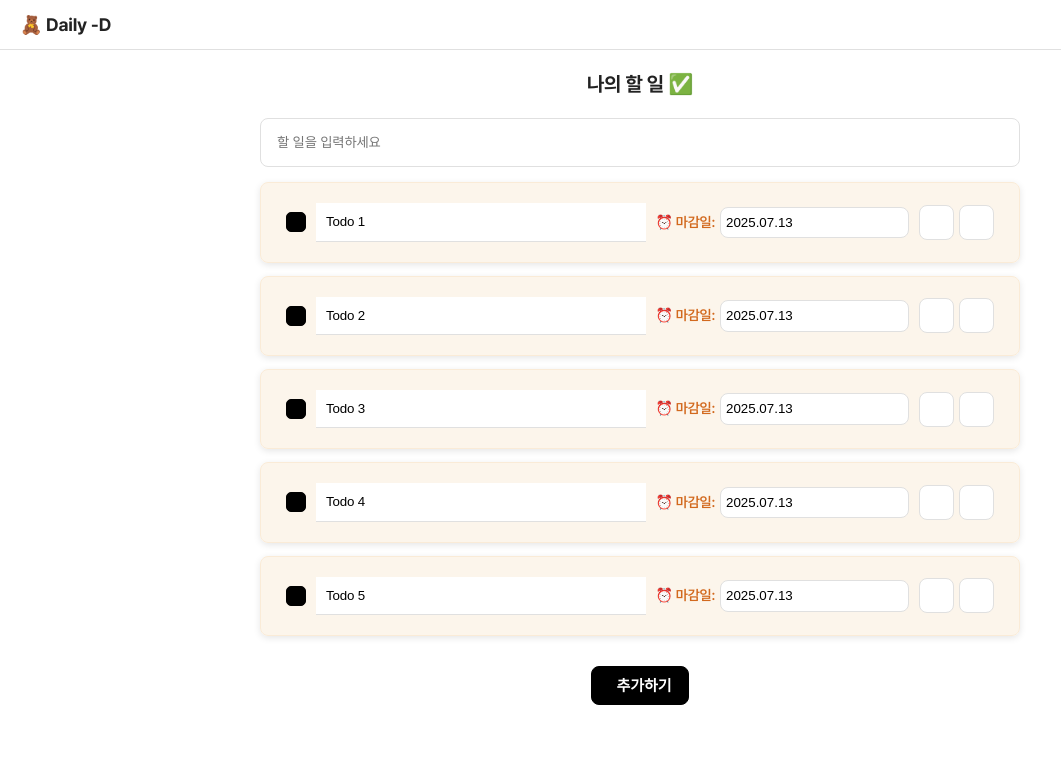
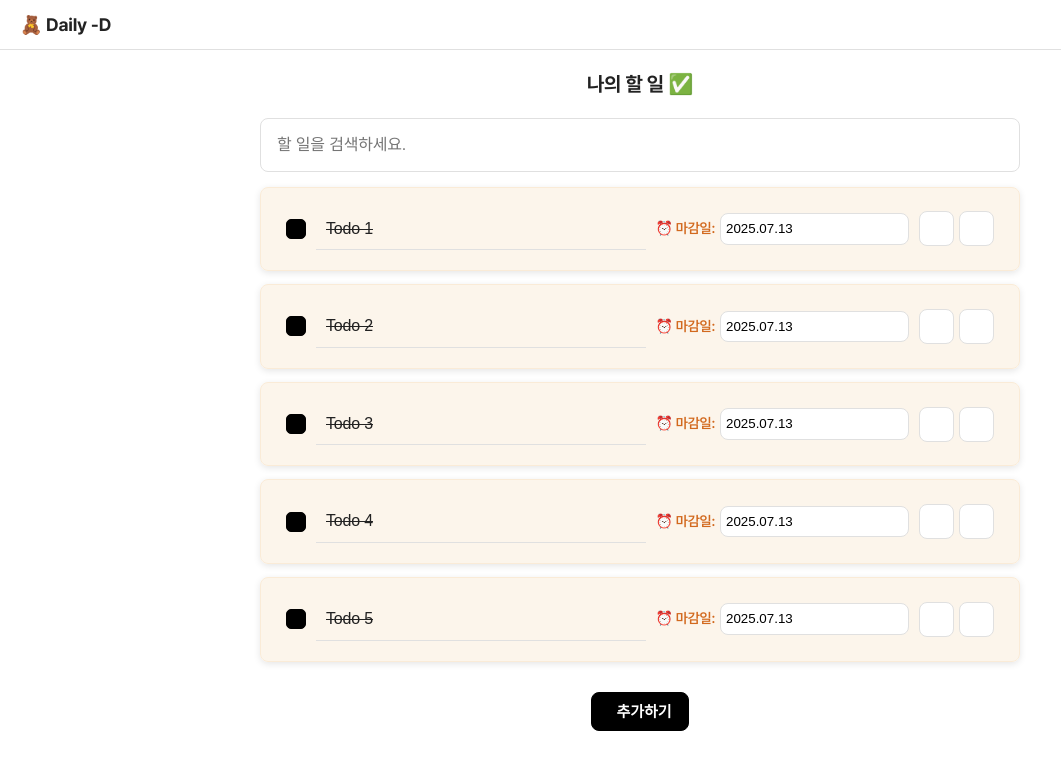
Before and after one commit to hyeminem-Jo/toy-project, a Next.js app: page /todo in a window 1280 px wide. Shown: the top 770 px of the page, without its empty margins (0-1061 px from the left). Built offline with nearby package versions, Linux system fonts and the light colour scheme.

Commit message:
feat: TODO UI 구현 완료

```diff
--- a/src/app/_modules/common/components/form/input/Input.tsx
+++ b/src/app/_modules/common/components/form/input/Input.tsx
@@ -20,11 +20,12 @@ interface InputProps extends React.InputHTMLAttributes<HTMLInputElement> {
   onBlur?: (e: React.FocusEvent<HTMLInputElement>) => void;
   onFocus?: (e: React.FocusEvent<HTMLInputElement>) => void;
   isLineThrough?: boolean;
+  ref?: React.RefObject<HTMLInputElement>;
 }
 
 function Input({
   type = 'text',
-  maxLength = 20,
+  maxLength = 50,
   isLengthCount = true,
   placeholder = '',
   onChange,
@@ -39,6 +40,7 @@ function Input({
   id,
   name,
   isLineThrough = false,
+  ref,
   ...rest
 }: InputProps) {
   const [isFocus, setIsFocus] = useState(false);
@@ -67,10 +69,13 @@ function Input({
           placeholder={placeholder}
           disabled={disabled || isReadonly}
           $isLineThrough={isLineThrough && isReadonly}
+          ref={ref}
           {...rest}
         />
         {isSearch && (
-          <S.InputSearchIcon className='fa-solid fa-magnifying-glass'></S.InputSearchIcon>
+          <S.InputSearchButton>
+            <i className='fa-solid fa-magnifying-glass'></i>
+          </S.InputSearchButton>
         )}
       </S.InputWrap>
     </S.InputFieldset>
--- a/src/app/_modules/common/components/form/input/styled.ts
+++ b/src/app/_modules/common/components/form/input/styled.ts
@@ -20,6 +20,7 @@ export const InputFieldset = styled.div`
 
 export const Input = styled.input<StyleProps>`
   width: 100%;
+  font-size: 1.6rem;
   font-weight: 400;
   line-height: 160%;
   white-space: nowrap;
@@ -29,6 +30,7 @@ export const Input = styled.input<StyleProps>`
   border: 1px solid #e0e0e0;
   border-radius: 0.8rem;
   padding: 1.3rem 1.6rem;
+  padding-right: 5rem;
   &:focus {
     border-color: #000;
   }
@@ -59,12 +61,14 @@ export const InputWrap = styled.div<StyleProps>`
   width: ${({ $width }) => ($width ? `${$width}px` : '100%')};
 `;
 
-export const InputSearchIcon = styled.i`
+export const InputSearchButton = styled.button`
   position: absolute;
-  right: 1.6rem;
+  right: 0;
   top: 50%;
   transform: translateY(-50%);
   color: #666;
+  padding: 0 1.6rem;
+  height: 100%;
 `;
 
 export const InputInfo = styled.div<StyleProps>`
--- a/src/app/_modules/todo/components/todo-container/TodoContainer.tsx
+++ b/src/app/_modules/todo/components/todo-container/TodoContainer.tsx
@@ -63,9 +63,10 @@ const TodoContainer = () => {
       <S.TodoTitle>나의 할 일 ✅</S.TodoTitle>
       <S.TodoContent>
         <Input
-          placeholder='할 일을 입력하세요'
+          placeholder='할 일을 검색하세요.'
           value={todoInput}
           onChange={(e) => setTodoInput(e.target.value)}
+          isSearch
         />
 
         <S.TodoList>
--- a/src/app/_modules/todo/components/todo-item/TodoItem.tsx
+++ b/src/app/_modules/todo/components/todo-item/TodoItem.tsx
@@ -4,7 +4,7 @@ import * as S from './styled';
 import Checkbox from '@/app/_modules/common/components/form/checkbox/Checkbox';
 import Input from '@/app/_modules/common/components/form/input/Input';
 import IconButton from '@/app/_modules/common/components/button/icon-button/IconButton';
-import { useState } from 'react';
+import { useEffect, useRef, useState } from 'react';
 import CustomDatePicker from '@/app/_modules/common/components/date-picker/CustomDatePicker';
 
 const TodoItem = ({
@@ -20,18 +20,26 @@ const TodoItem = ({
   onDeleteTodo?: (index: number) => void;
   onToggleCheck?: (index: number, checked: boolean) => void;
 }) => {
-  const [isChecked, setIsChecked] = useState(true);
+  const [isCompleted, setIsCompleted] = useState(true);
   const [todoValue, setTodoValue] = useState(todo);
   const [selectedDate, setSelectedDate] = useState<Date | null>(new Date());
+  const [isEdit, setIsEdit] = useState(false);
+  const inputRef = useRef<HTMLInputElement>(null); // ✅ 1. ref 생성
+
+  useEffect(() => {
+    if (isEdit) {
+      inputRef.current?.focus();
+    }
+  }, [isEdit]);
 
   return (
     <S.TodoListItem key={index}>
       <S.TodoListItemWrap>
         <Checkbox
           id={`todo-item-checkbox-${index}`}
-          checked={isChecked}
+          checked={isCompleted}
           onChange={(e) => {
-            setIsChecked(e.target.checked);
+            setIsCompleted(e.target.checked);
             onToggleCheck?.(index, e.target.checked);
           }}
         />
@@ -43,8 +51,9 @@ const TodoItem = ({
             onUpdateTodo?.(index, e.target.value);
           }}
           isUnderline
-          isLineThrough={isChecked}
-          // isReadonly
+          isLineThrough={isCompleted && !isEdit}
+          isReadonly={!isEdit}
+          ref={inputRef}
         />
       </S.TodoListItemWrap>
       <S.TodoListItemWrap2>
@@ -57,7 +66,17 @@ const TodoItem = ({
           />
         </S.TodoListItemWrapDate>
         <S.TodoListItemIcons>
-          <IconButton iconName='pen' onClick={() => {}} />
+          {isEdit ? (
+            <IconButton
+              iconName='check'
+              onClick={() => {
+                setIsEdit(false);
+                onUpdateTodo?.(index, todoValue);
+              }}
+            />
+          ) : (
+            <IconButton iconName='pen' onClick={() => setIsEdit(true)} />
+          )}
           <IconButton iconName='trash' onClick={() => onDeleteTodo?.(index)} />
         </S.TodoListItemIcons>
       </S.TodoListItemWrap2>
```
